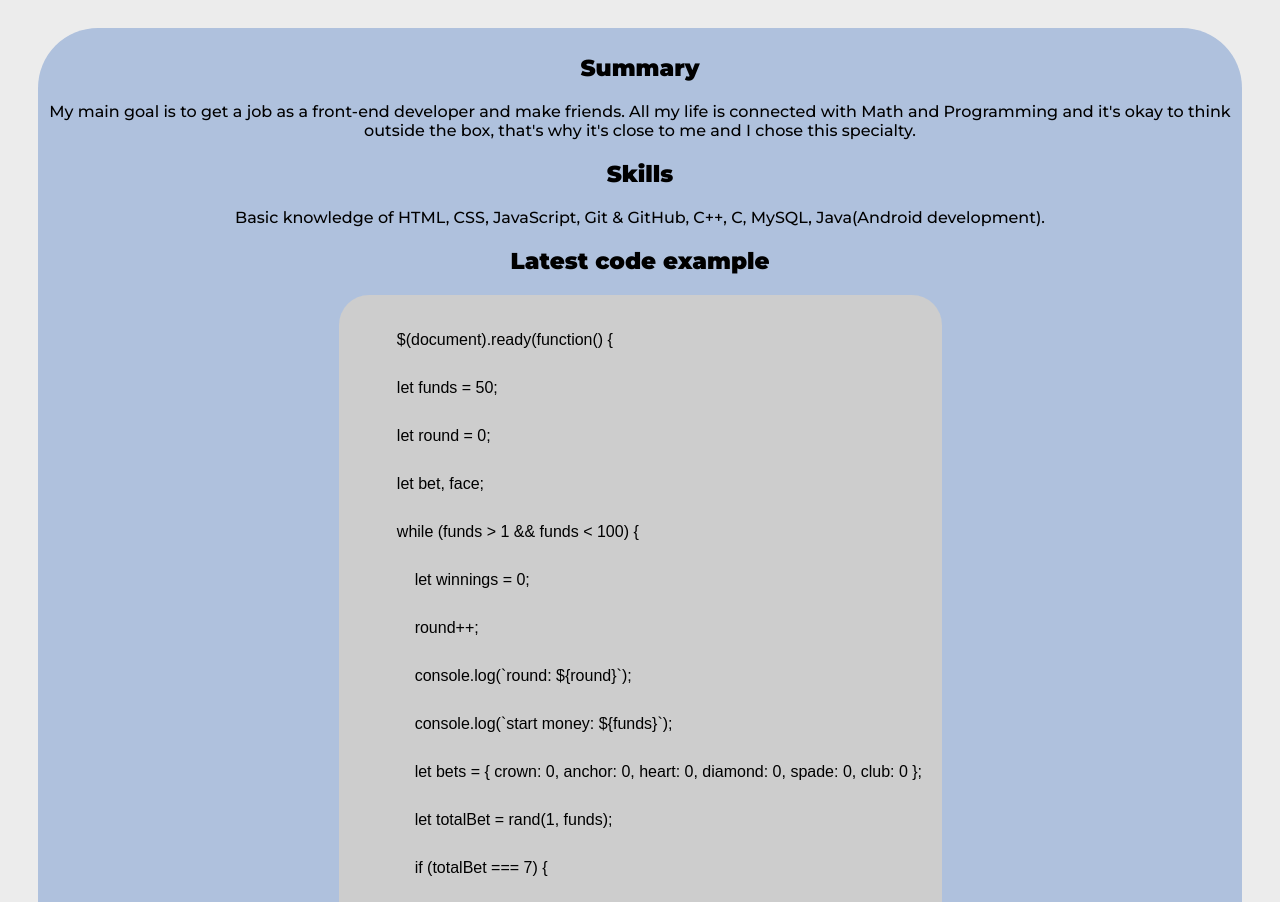
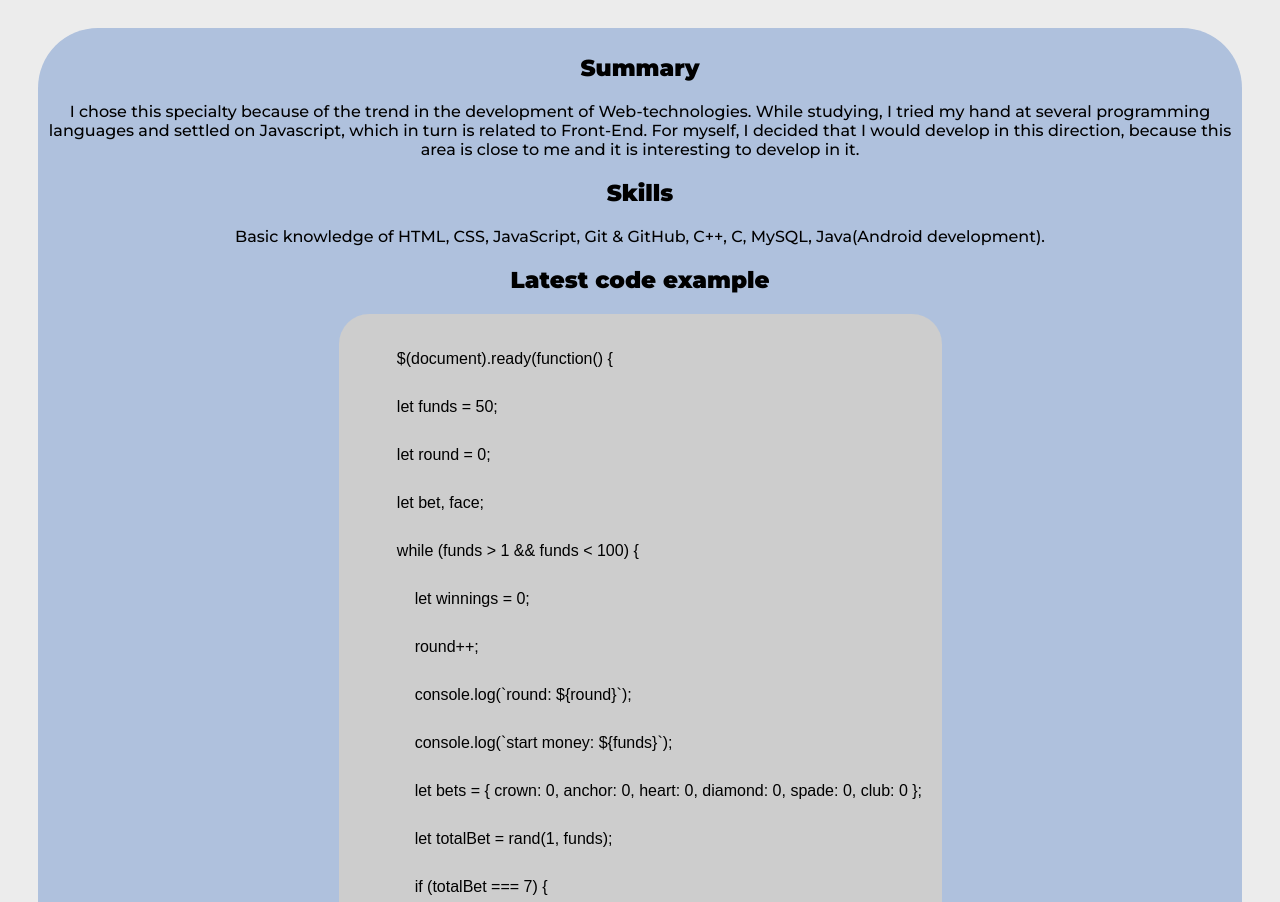
Before and after one commit to YASTERDAM/rsschool-cv, a plain HTML site: page index.html in a window 1280 px wide. Shown: the part 1000-1902 px from the top of the page. Drawn offline with Linux system fonts and the light colour scheme.

Commit message:
Update index.html

```diff
--- a/index.html
+++ b/index.html
@@ -30,7 +30,7 @@
     </header>
     <main>
         <h2>Summary</h2>
-        <div>My main goal is to get a job as a front-end developer and make friends. All my life is connected with Math and Programming and it's okay to think outside the box, that's why it's close to me and I chose this specialty.</div>
+        <div>I chose this specialty because of the trend in the development of Web-technologies. While studying, I tried my hand at several programming languages and settled on Javascript, which in turn is related to Front-End. For myself, I decided that I would develop in this direction, because this area is close to me and it is interesting to develop in it. </div>
         <h2>Skills</h2>
         <div>Basic knowledge of HTML, CSS, JavaScript, Git & GitHub, C++, C, MySQL, Java(Android development).</div>
         <h2>Latest code example</h2>
```
